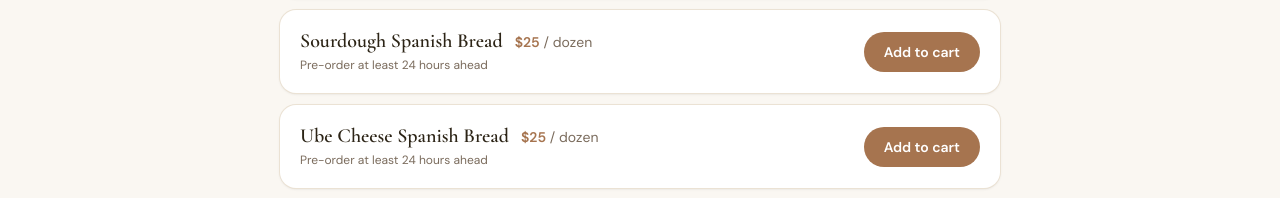
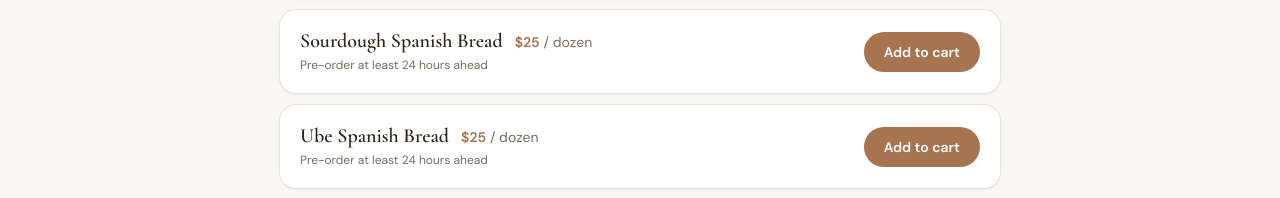
Before and after one commit to zulu350/Aprils-Rising-Kitchen, a Next.js app: page /menu in a window 1280 px wide. Shown: the part 2512-2710 px from the top of the page. Built offline with nearby package versions, Linux system fonts and the light colour scheme; no server answers.

Commit message:
Rename Ube Cheese Spanish Bread to Ube Spanish Bread

```diff
--- a/src/data/menu.ts
+++ b/src/data/menu.ts
@@ -220,7 +220,7 @@ export const menuItems: MenuItem[] = [
   },
   {
     id: "ube-cheese-spanish-bread",
-    name: "Ube Cheese Spanish Bread",
+    name: "Ube Spanish Bread",
     category: "rolls",
     unitLabel: "dozen",
     priceCents: 2500,
```
